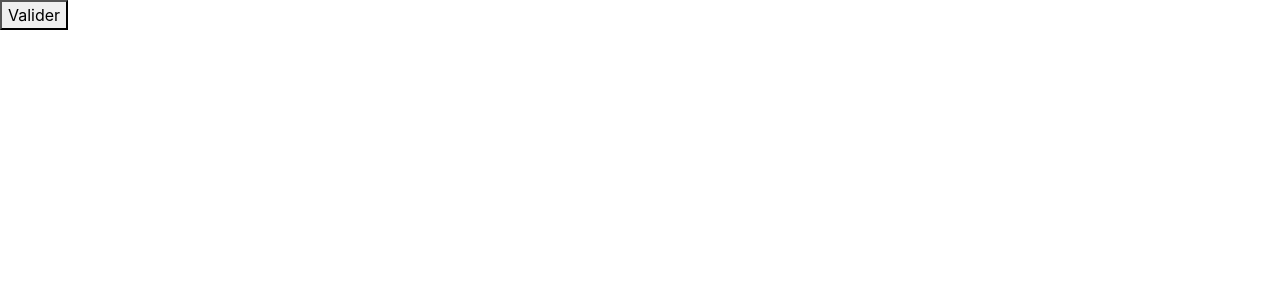
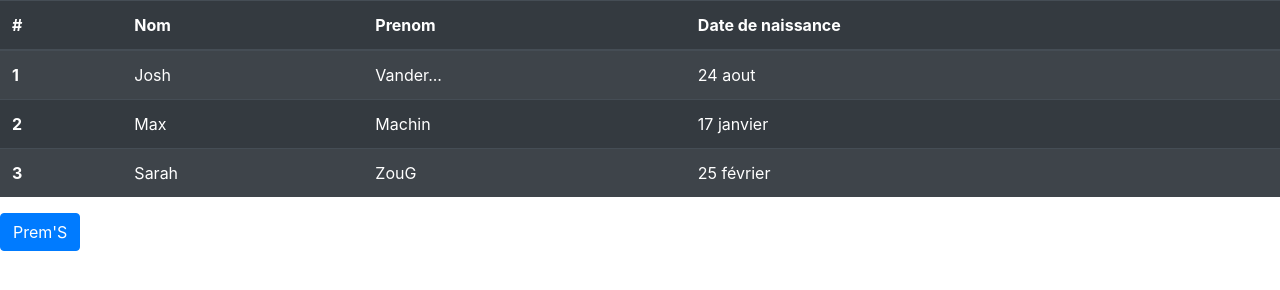
Before and after one commit to DemAsan/ProjetDevWeb, a plain HTML site: page bases/index.html in a window 1280 px wide. Drawn offline with nearby package versions, Linux system fonts and the light colour scheme.

Commit message:
modif de index et main

```diff
--- a/bases/index.html
+++ b/bases/index.html
@@ -3,16 +3,48 @@
 <head>
     <meta charset="UTF-8">
     <meta name="viewport" content="width=device-width, initial-scale=1.0">
-    <title>Document</title>
+    <title>premS</title>
     <link type="text/css" href="css/css.css">
     <link rel="stylesheet" href="https://stackpath.bootstrapcdn.com/bootstrap/4.3.1/css/bootstrap.min.css" integrity="sha384-ggOyR0iXCbMQv3Xipma34MD+dH/1fQ784/j6cY/iJTQUOhcWr7x9JvoRxT2MZw1T" crossorigin="anonymous">
-    <script type="text/javascript" src="js/main.js"></script>
+
 </head>
 <body>
     <div class="colonne">
         <!-- <img src="image/stretFood.jpeg" id="img" style="border-radius:hover 20% ;"> -->
     </div>
-    <div><button type="button">Valider</button></div>
-
+    <div>
+        <table class="table table-striped table-dark">
+            <thead>
+              <tr>
+                <th scope="col">#</th>
+                <th scope="col">Nom</th>
+                <th scope="col">Prenom</th>
+                <th scope="col">Date de naissance</th>
+              </tr>
+            </thead>
+            <tbody>
+              <tr>
+                <th scope="row">1</th>
+                <td>Josh</td>
+                <td>Vander...</td>
+                <td>24 aout</td>
+              </tr>
+              <tr>
+                <th scope="row">2</th>
+                <td>Max</td>
+                <td>Machin</td>
+                <td>17 janvier</td>
+              </tr>
+              <tr>
+                <th scope="row">3</th>
+                <td>Sarah</td>
+                <td>ZouG</td>
+                <td>25 février</td>
+              </tr>
+            </tbody>
+          </table>
+    </div>
+    <button type="button" id="boutonB" class="btn btn-primary">Prem'S</button>
+    <script type="text/javascript" src="js/main.js"></script>
 </body>
 </html>
--- a/bases/js/main.js
+++ b/bases/js/main.js
@@ -1,6 +1,24 @@
-// var message = console.log("Bien le bonjours");
-// console.log(message);
+// console.log('Mon message');
+// console.error('Mon message erreur');
+//document.addEventListener('click', function() {
+//    alert('MESSAGE');
+//});
 
-// console.error("et meerde");
+/*
+const bouton = document.getElementsByClassName("boutonB")
+const btns = document.getElementsByClassName("buttonB")
+btns[0].addEvenlister('click', function() {
+    alert("Message");
+})
+*/
+//
+// autre façon de faire
 
-// alert(" Hello ma couille");
+const monButun = document.getElementById('boutonB');
+if (monButun != null) {
+    monButun.addEventListener('click', function() {
+        const table = document.querySelector('table');
+        table.style.display = "none";
+        alert("test");
+    });
+}
```
